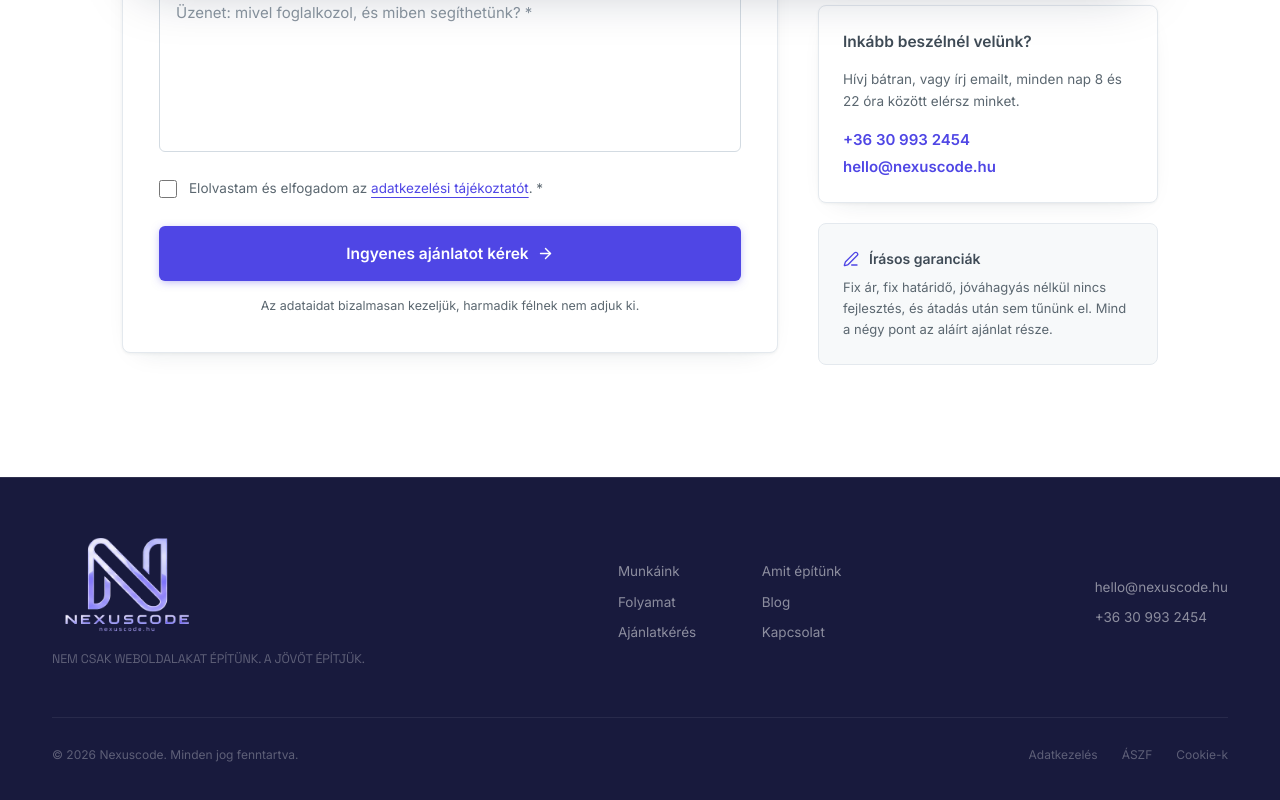
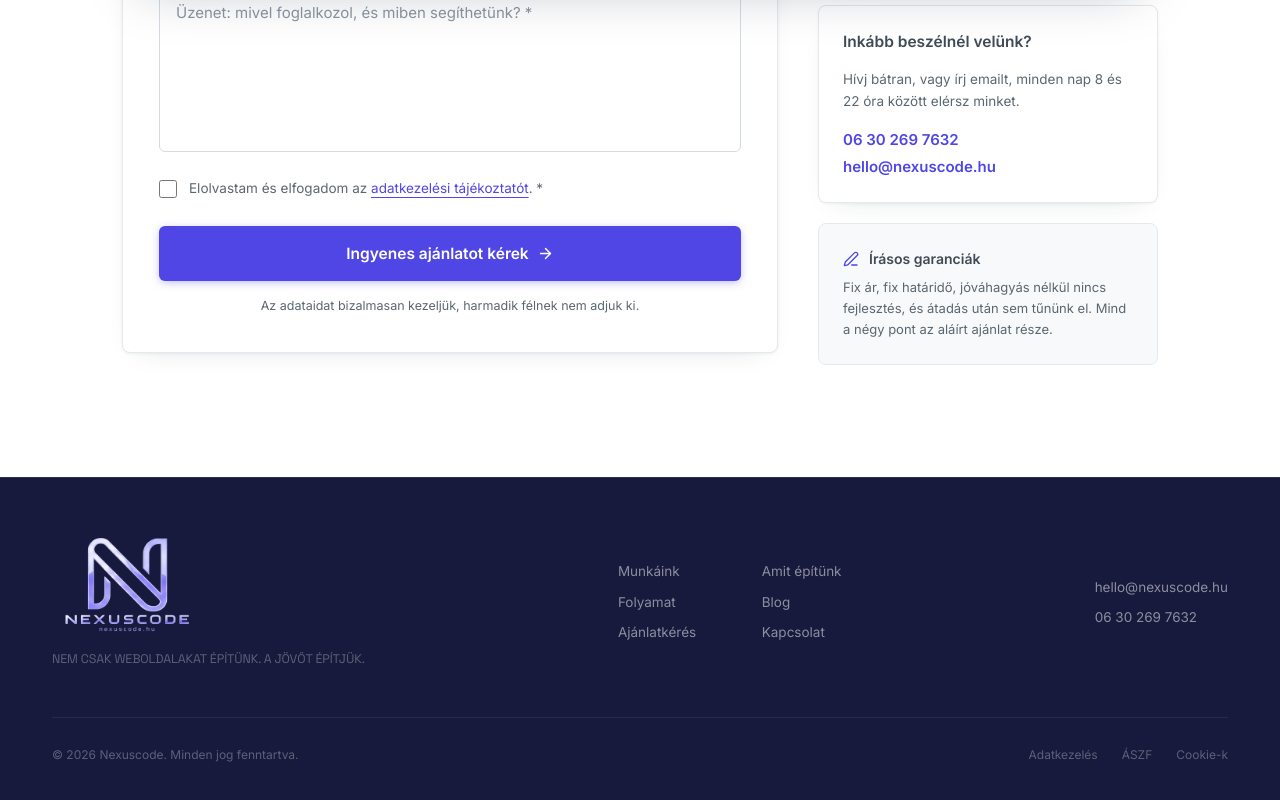
Before and after one commit to Bartazar126/Litalna, a Next.js app: page /ajanlat in a window 1280 px wide. Shown: the part 797-1597 px from the top of the page. Built offline with nearby package versions, Linux system fonts and the light colour scheme.

Commit message:
Telefonszam csereje: 06 30 269 7632 (megjelenites es tel: linkek mindenhol)
Co-Authored-By: Claude Fable 5 <noreply@anthropic.com>

```diff
--- a/app/ajanlat/page.tsx
+++ b/app/ajanlat/page.tsx
@@ -210,8 +210,8 @@ export default function AjanlatPage() {
               <p className="text-[13.5px] text-[color:var(--muted)] leading-relaxed mb-4">
                 Hívj bátran, vagy írj emailt, minden nap 8 és 22 óra között elérsz minket.
               </p>
-              <a href="tel:+36309932454" className="block text-[15px] font-semibold text-[color:var(--primary)] hover:underline underline-offset-4">
-                +36 30 993 2454
+              <a href="tel:+36302697632" className="block text-[15px] font-semibold text-[color:var(--primary)] hover:underline underline-offset-4">
+                06 30 269 7632
               </a>
               <a href="mailto:hello@nexuscode.hu" className="block text-[15px] font-semibold text-[color:var(--primary)] hover:underline underline-offset-4 mt-1">
                 hello@nexuscode.hu
--- a/app/api/contact/route.ts
+++ b/app/api/contact/route.ts
@@ -134,7 +134,7 @@ export async function POST(request: Request) {
         </tr>
       </table>
       <div style="background:#eef2ff;border-radius:8px;padding:13px 17px;font-size:13.5px;line-height:1.6;color:#3730a3;">
-        Ha sürgős, hívj minket bátran: <a href="tel:+36309932454" style="color:#4f46e5;font-weight:700;text-decoration:none;">+36 30 993 2454</a><br/>
+        Ha sürgős, hívj minket bátran: <a href="tel:+36302697632" style="color:#4f46e5;font-weight:700;text-decoration:none;">06 30 269 7632</a><br/>
         Minden nap 8 és 22 óra között elérsz.
       </div>
       <p style="margin:20px 0 0;font-size:14.5px;color:#3a3f58;">Addig is szép napot!</p>
--- a/app/koszonjuk/page.tsx
+++ b/app/koszonjuk/page.tsx
@@ -41,7 +41,7 @@ export default function ThankYouPage() {
               </span>
               <span className="inline-flex items-center gap-2">
                 <Phone size={15} className="text-[color:var(--primary)]" />
-                +36 30 993 2454
+                06 30 269 7632
               </span>
             </div>
 
--- a/app/privacy/page.tsx
+++ b/app/privacy/page.tsx
@@ -40,7 +40,7 @@ export default function PrivacyPage() {
               <p><strong className="text-[color:var(--heading)]">Név:</strong> Nagy Norbert József E.V.</p>
               <p><strong className="text-[color:var(--heading)]">Adószám:</strong> 57631336-1-36</p>
               <p><strong className="text-[color:var(--heading)]">E-mail:</strong> hello@nexuscode.hu</p>
-              <p><strong className="text-[color:var(--heading)]">Telefon:</strong> +36 30 993 2454</p>
+              <p><strong className="text-[color:var(--heading)]">Telefon:</strong> 06 30 269 7632</p>
               <p><strong className="text-[color:var(--heading)]">Weboldal:</strong> nexuscode.hu</p>
             </div>
           </section>
@@ -166,7 +166,7 @@ export default function PrivacyPage() {
                   hello@nexuscode.hu
                 </a>
               </p>
-              <p><strong className="text-[color:var(--heading)]">Telefon:</strong> +36 30 993 2454</p>
+              <p><strong className="text-[color:var(--heading)]">Telefon:</strong> 06 30 269 7632</p>
               <p><strong className="text-[color:var(--heading)]">Elérhetőség:</strong> minden nap 8–22 óra között</p>
             </div>
           </section>
--- a/app/terms/page.tsx
+++ b/app/terms/page.tsx
@@ -32,7 +32,7 @@ export default function TermsPage() {
               <p><strong className={strong}>Név:</strong> Nagy Norbert József E.V. (Nexuscode)</p>
               <p><strong className={strong}>Adószám:</strong> 57631336-1-36</p>
               <p><strong className={strong}>E-mail:</strong> hello@nexuscode.hu</p>
-              <p><strong className={strong}>Telefon:</strong> +36 30 993 2454</p>
+              <p><strong className={strong}>Telefon:</strong> 06 30 269 7632</p>
               <p><strong className={strong}>Weboldal:</strong> nexuscode.hu</p>
               <p><strong className={strong}>Elérhetőség:</strong> minden nap 8–22 óra között</p>
             </div>
@@ -181,7 +181,7 @@ export default function TermsPage() {
                   hello@nexuscode.hu
                 </a>
               </p>
-              <p><strong className={strong}>Telefon:</strong> +36 30 993 2454</p>
+              <p><strong className={strong}>Telefon:</strong> 06 30 269 7632</p>
               <p><strong className={strong}>Elérhetőség:</strong> minden nap 8–22 óra között</p>
             </div>
           </section>
--- a/components/ContactModern.tsx
+++ b/components/ContactModern.tsx
@@ -170,7 +170,7 @@ export default function ContactModern() {
               value={formData.phone}
               onChange={handleChange}
               className="w-full px-4 py-3 glass border border-blue-500/20 rounded-xl focus:ring-2 focus:ring-blue-500 focus:border-blue-500 outline-none transition-all text-white placeholder:text-gray-500"
-              placeholder="+36 30 993 2454"
+              placeholder="06 30 269 7632"
             />
           </div>
 
--- a/components/Footer.tsx
+++ b/components/Footer.tsx
@@ -38,8 +38,8 @@ export default function Footer() {
             <a href="mailto:hello@nexuscode.hu" className="block text-white/50 hover:text-white transition-colors">
               hello@nexuscode.hu
             </a>
-            <a href="tel:+36309932454" className="block text-white/50 hover:text-white transition-colors">
-              +36 30 993 2454
+            <a href="tel:+36302697632" className="block text-white/50 hover:text-white transition-colors">
+              06 30 269 7632
             </a>
           </div>
         </div>
--- a/components/Header.tsx
+++ b/components/Header.tsx
@@ -62,9 +62,9 @@ export default function Header({ current = 'Főoldal' }: { current?: string }) {
 
           <div className="flex items-center gap-2">
             <a
-              href="tel:+36309932454"
+              href="tel:+36302697632"
               className="hidden sm:flex items-center justify-center w-10 h-10 rounded-full text-white/85 hover:text-white hover:bg-white/10 transition-colors"
-              aria-label="Hívás: +36 30 993 2454"
+              aria-label="Hívás: 06 30 269 7632"
             >
               <Phone size={19} />
             </a>
--- a/components/StructuredData.tsx
+++ b/components/StructuredData.tsx
@@ -13,7 +13,7 @@ export default function StructuredData() {
     },
     contactPoint: {
       '@type': 'ContactPoint',
-      telephone: '+36-30-993-2454',
+      telephone: '+36-30-269-7632',
       contactType: 'customer service',
       email: 'hello@nexuscode.hu',
       availableLanguage: ['Hungarian'],
--- a/components/home/FinalCta.tsx
+++ b/components/home/FinalCta.tsx
@@ -91,13 +91,13 @@ export default function FinalCta() {
                 <span className="text-[15px]">hello@nexuscode.hu</span>
               </a>
               <a
-                href="tel:+36309932454"
+                href="tel:+36302697632"
                 className="flex items-center gap-3.5 text-white/70 hover:text-white transition-colors group w-fit"
               >
                 <span className="flex items-center justify-center w-10 h-10 rounded-lg border border-white/15 group-hover:border-white/30 transition-colors">
                   <Phone size={16} />
                 </span>
-                <span className="text-[15px]">+36 30 993 2454</span>
+                <span className="text-[15px]">06 30 269 7632</span>
               </a>
               <p className="text-sm text-white/40 pl-[54px]">Minden nap, 8–22 óráig.</p>
             </div>
```
Also changed, not shown: .claude/launch.json.
